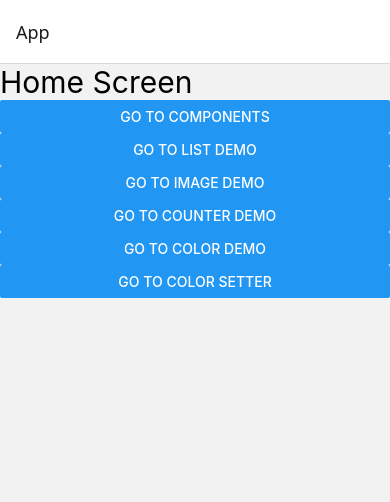
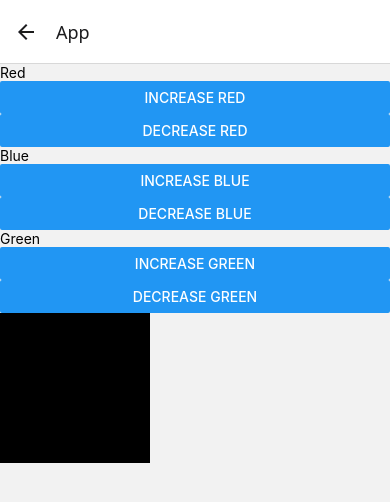
Before and after one commit to pankaj29/react-native, a React Native app: screen /Square in a window 390 px wide. Shown: the top 502 px of the page. Built offline with nearby package versions, Linux system fonts and the light colour scheme.

Commit message:
ColorAdjust

```diff
--- a/App.js
+++ b/App.js
@@ -8,7 +8,7 @@ import ListScreen from './src/screens/ListScreen';
 import ImageScreen from './src/screens/ImageScreen';
 import CounterScreen from './src/screens/CounterScreen';
 import ColorScreen from './src/screens/ColorScreen';
-import ColorAdjust from './src/screens/ColorAdjust';
+import SquareScreen from './src/screens/SquareScreen';
 
 const Stack = createNativeStackNavigator();
 
@@ -27,7 +27,7 @@ const App = () => {
         <Stack.Screen name="Image" component={ImageScreen} />
         <Stack.Screen name="Counter" component={CounterScreen} />
         <Stack.Screen name="Color" component={ColorScreen} />
-        <Stack.Screen name="ColorAdjust" component={ColorAdjust} />
+        <Stack.Screen name="Square" component={SquareScreen} />
       </Stack.Navigator>
     </NavigationContainer>
   );
--- a/src/components/ColorCounter.js
+++ b/src/components/ColorCounter.js
@@ -1,14 +1,12 @@
-import React, {useState} from "react";
+import React from "react";
 import { View, Text, StyleSheet, Button } from "react-native";
 
 const ColorCounter = ({ color, onIncrease, onDecrease }) => {
-
-
   return (
     <View>
       <Text>{color}</Text>
-      <Button title={`Increase ${color}`} onPress={onIncrease} />
-      <Button title={`Decrease ${color}`} onPress={onDecrease} />
+      <Button onPress={() => onIncrease()} title={`Increase ${color}`} />
+      <Button onPress={() => onDecrease()} title={`Decrease ${color}`} />
     </View>
   );
 };
--- a/src/screens/ColorAdjust.js
+++ /dev/null
@@ -1,36 +0,0 @@
-import React, {useState} from "react";
-import { View, Text, StyleSheet } from "react-native";
-import ColorCounter from "../components/ColorCounter";
-
-const ColorAdjust = () => {
-      const [red, setRed] = useState(0);
-      const [green, setGreen] = useState(0);
-      const [blue, setBlue] = useState(0);
-  return (
-    <View>
-      <ColorCounter
-      onIncrease={() => setRed(Math.min(255, red + 10))}
-      onDecrease={() => setRed(Math.max(0, red - 10))}
-      color="Red" />
-
-      <ColorCounter
-      onIncrease={() => setBlue(Math.min(255, blue + 10))}
-      onDecrease={() => setBlue(Math.max(0, blue - 10))}
-      color="Blue" />
-
-      <ColorCounter
-      onIncrease={() => setGreen(Math.min(255, green + 10))}
-      onDecrease={() => setGreen(Math.max(0, green - 10))}
-      color="Green" />
-
-         <View style={{ height: 150, width: 150, backgroundColor: `rgb(${red}, ${green}, ${blue})` }} />
-
-    </View>
-
-
-  );
-};
-
-const styles = StyleSheet.create({});
-
-export default ColorAdjust;
--- a/src/screens/HomeScreen.js
+++ b/src/screens/HomeScreen.js
@@ -27,7 +27,7 @@ const HomeScreen = ({ navigation }) => {
         title="Go to Color Demo"
       />
             <Button
-        onPress={() => navigation.navigate("ColorAdjust")}
+        onPress={() => navigation.navigate("Square")}
         title="Go to Color Setter"
       />
     </View>
--- /dev/null
+++ b/src/screens/SquareScreen.js
@@ -0,0 +1,62 @@
+import React, { useState } from 'react';
+import { View, Text, StyleSheet } from 'react-native';
+import ColorCounter from '../components/ColorCounter';
+
+const COLOR_INCREMENT = 15;
+
+const SquareScreen = () => {
+  const [red, setRed] = useState(0);
+  const [green, setGreen] = useState(0);
+  const [blue, setBlue] = useState(0);
+
+  const setColor = (color, change) => {
+    switch (color) {
+      case 'red':
+        red + change > 255 || red + change < 0 ? null : setRed(red + change);
+        return;
+      case 'green':
+        green + change > 255 || green + change < 0
+          ? null
+          : setGreen(green + change);
+        return;
+      case 'blue':
+        blue + change > 255 || blue + change < 0
+          ? null
+          : setBlue(blue + change);
+        return;
+      default:
+        return;
+    }
+  };
+
+  return (
+    <View>
+      <ColorCounter
+        onIncrease={() => setColor('red', COLOR_INCREMENT)}
+        onDecrease={() => setColor('red', -1 * COLOR_INCREMENT)}
+        color="Red"
+      />
+      <ColorCounter
+        onIncrease={() => setColor('blue', COLOR_INCREMENT)}
+        onDecrease={() => setColor('blue', -1 * COLOR_INCREMENT)}
+        color="Blue"
+      />
+      <ColorCounter
+        onIncrease={() => setColor('green', COLOR_INCREMENT)}
+        onDecrease={() => setColor('green', -1 * COLOR_INCREMENT)}
+        color="Green"
+      />
+      <View
+        style={{
+          height: 150,
+          width: 150,
+          backgroundColor: `rgb(${red},${green},${blue})`,
+        }}
+      />
+    </View>
+  );
+};
+
+const styles = StyleSheet.create({});
+
+export default SquareScreen;
```
